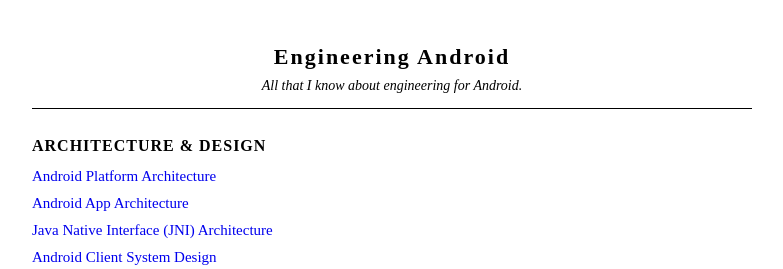
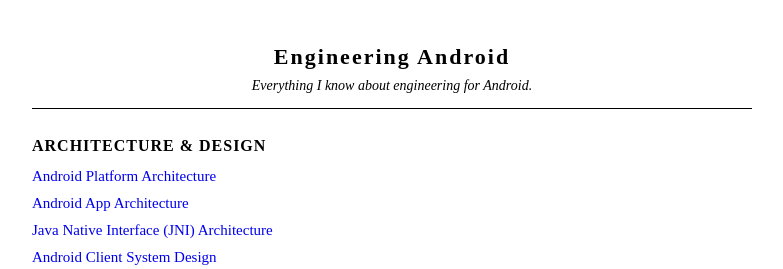
Before and after one commit to michaelrobertobrien/engineering-android, a Jekyll site: the page built from index.md, in a window 1280 px wide. Shown: the top 269 px of the page, without its empty margins (248-1031 px from the left). Built offline with Jekyll 4.4.1, drawn with Linux system fonts in a browser that asks for light colours.

Commit message:
Update index.md

```diff
--- a/index.md
+++ b/index.md
@@ -4,7 +4,7 @@
 ---
 
 <h1>Engineering Android</h1>
-<div class="subheader">All that I know about engineering for Android.</div>
+<div class="subheader">Everything I know about engineering for Android.</div>
 <hr>
 
 <div class="section-title">Architecture & Design</div>
```
